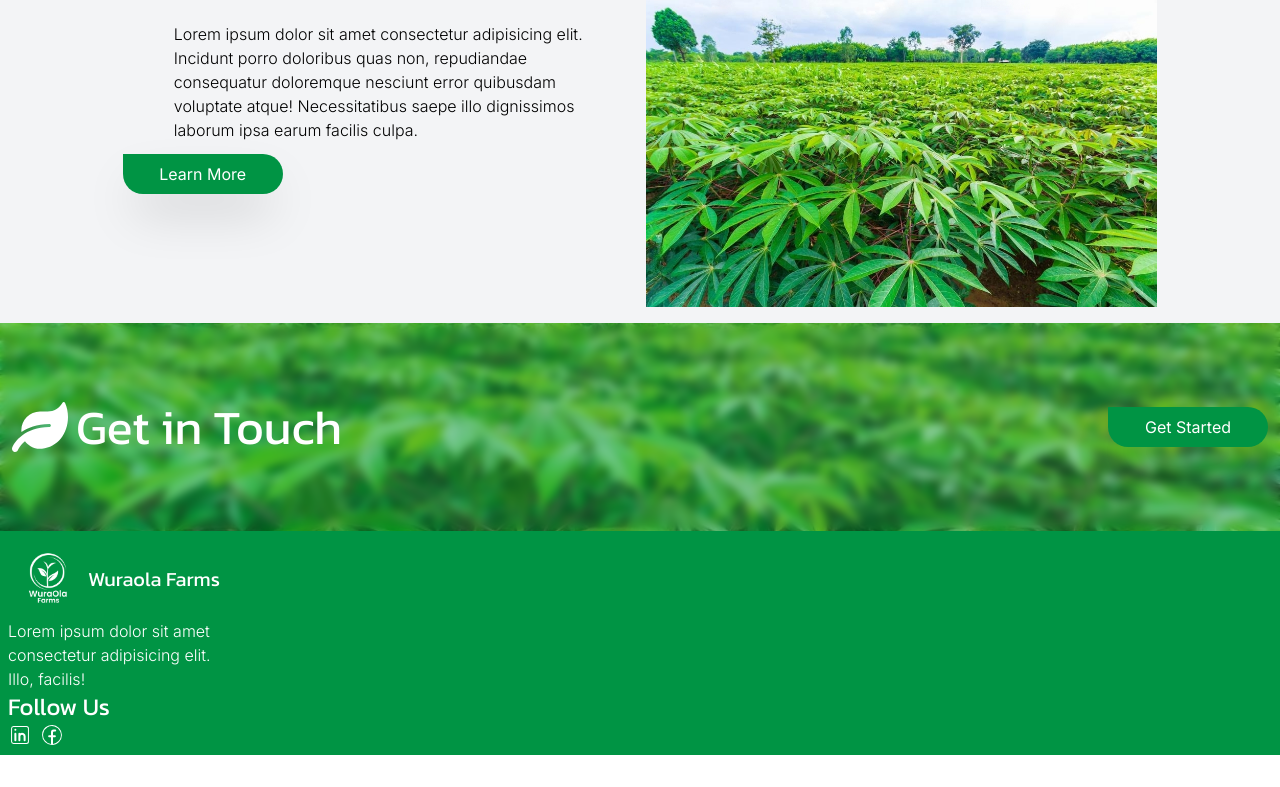
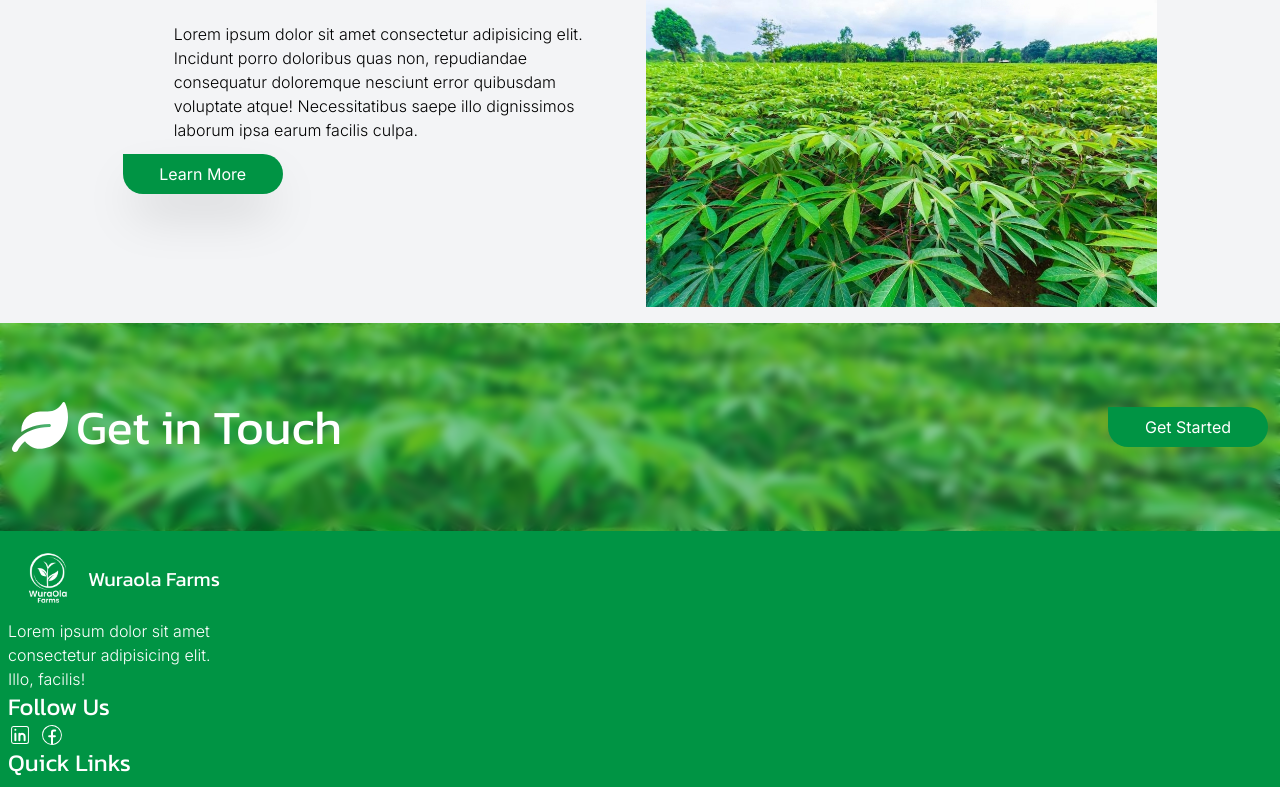
Before and after one commit to OlaiwonAbdullahi/WuraOla-Farms, a React (Vite) app: page /about in a window 1280 px wide. Shown: the part 1027-1814 px from the top of the page. Before the commit the page ends 1782 px from the top, so only its background shows below. Built offline with nearby package versions, Linux system fonts and the light colour scheme.

Commit message:
update Footer.jsx

```diff
--- a/src/components/Footer.jsx
+++ b/src/components/Footer.jsx
@@ -24,7 +24,9 @@ const Footer = () => {
           </div>
         </div>
       </div>
-      <div className=""></div>
+      <div className="">
+        <h2 className=" text-2xl text-primary font-kanit">Quick Links</h2>
+      </div>
     </div>
   );
 };
```
